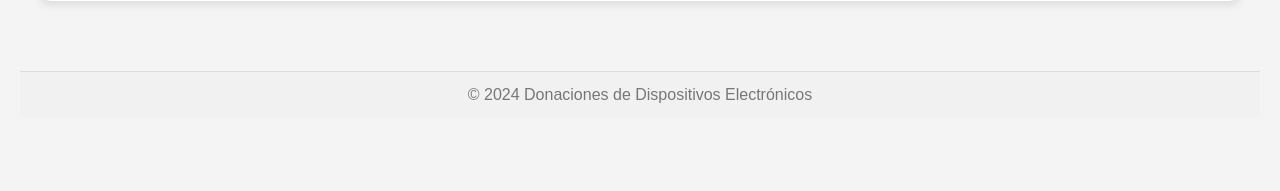
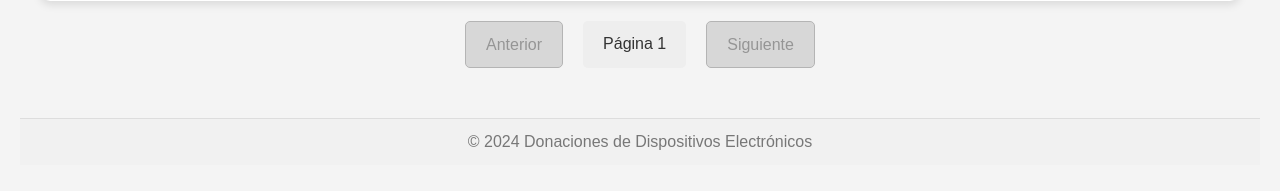
Before and after one commit to Fabian-Castro-C/Donaciones-Dispositivos-Electronicos-v2, a Flask app: page /ver_dispositivos in a window 1280 px wide. Shown: the part 360-551 px from the top of the page. Run offline with Flask 3, Linux system fonts and the light colour scheme; data that the repository does not hold is empty.

Commit message:
estilo para los botones de paginamiento

```diff
--- a/app/static/css/ver-dispositivos.css
+++ b/app/static/css/ver-dispositivos.css
@@ -103,6 +103,51 @@ td img {
   border-radius: 10px;
 }
 
+.pagination {
+  display: flex;
+  justify-content: center;
+  margin-top: 20px;
+}
+
+.pagination .button {
+  padding: 10px 20px;
+  margin: 0 10px;
+  background-color: #2572df;
+  color: white;
+  text-decoration: none;
+  border-radius: 5px;
+  transition: background-color 0.3s;
+}
+
+.pagination .button:hover {
+  background-color: #1b59b5;
+}
+
+/* Estilos para botón deshabilitado */
+.pagination .button:disabled,
+.pagination .button[disabled] {
+  background-color: #cccccc;  /* Color más apagado */
+  color: #6e6e6e;             /* Texto gris */
+  cursor: not-allowed;        /* Cursor bloqueado */
+  border: 1px solid #999999;  /* Bordes oscuros */
+  opacity: 0.7;               /* Transparencia */
+}
+
+.pagination .button:disabled:hover,
+.pagination .button[disabled]:hover {
+  background-color: #cccccc;  /* No cambiar al pasar el mouse */
+}
+
+.pagination .current-page {
+  padding: 10px 20px;
+  margin: 0 10px;
+  background-color: #eeeeee;
+  color: #333;
+  border-radius: 5px;
+  pointer-events: none;
+}
+
+
 /* Pie de página */
 footer {
   text-align: center;
--- a/app/templates/ver-dispositivos.html
+++ b/app/templates/ver-dispositivos.html
@@ -57,10 +57,16 @@
       <div class="pagination">
         {% if page > 1 %}
         <a href="{{ url_for('ver_dispositivos', page=page-1) }}" class="button">Anterior</a>
+        {% else %}
+        <a class="button" disabled>Anterior</a>
         {% endif %}
+
+        <span class="current-page">Página {{ page }}</span>
 
         {% if has_next %}
         <a href="{{ url_for('ver_dispositivos', page=page+1) }}" class="button">Siguiente</a>
+        {% else %}
+        <a class="button" disabled>Siguiente</a>
         {% endif %}
       </div>
     </main>
```
